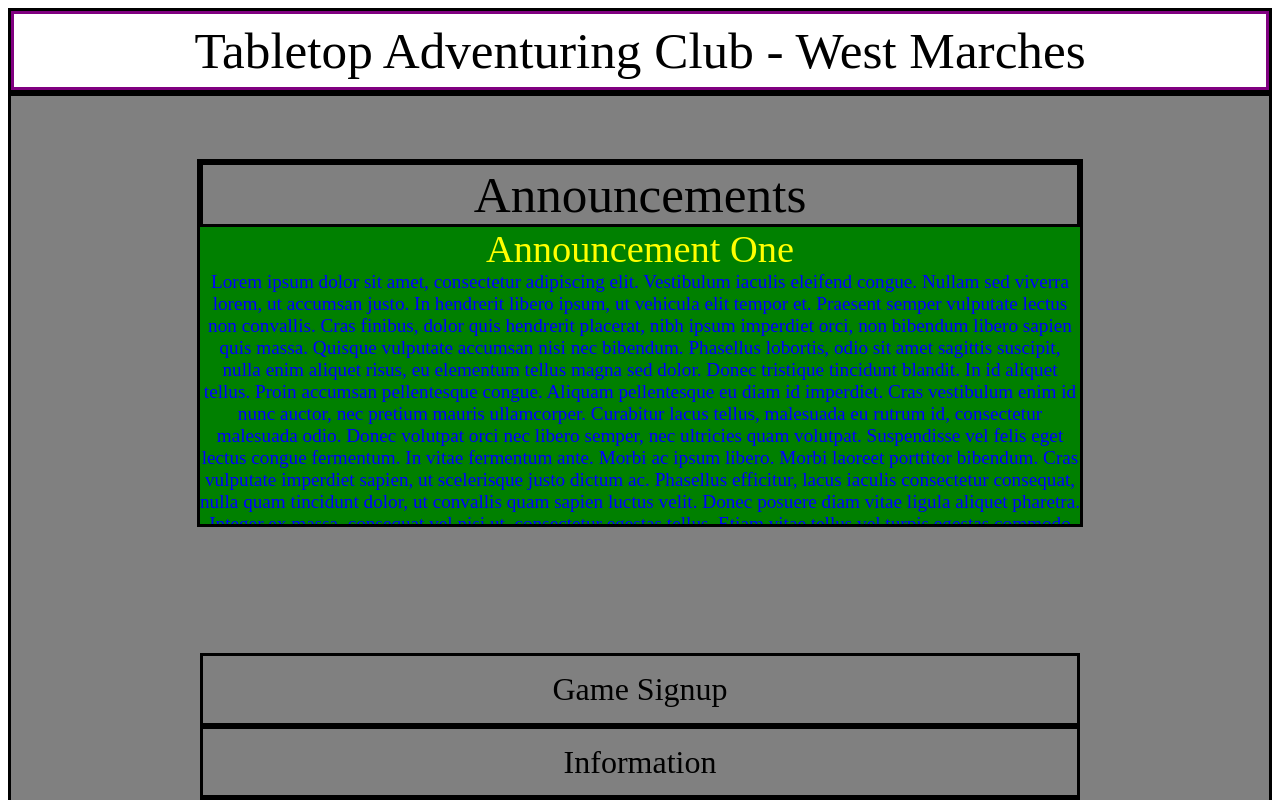
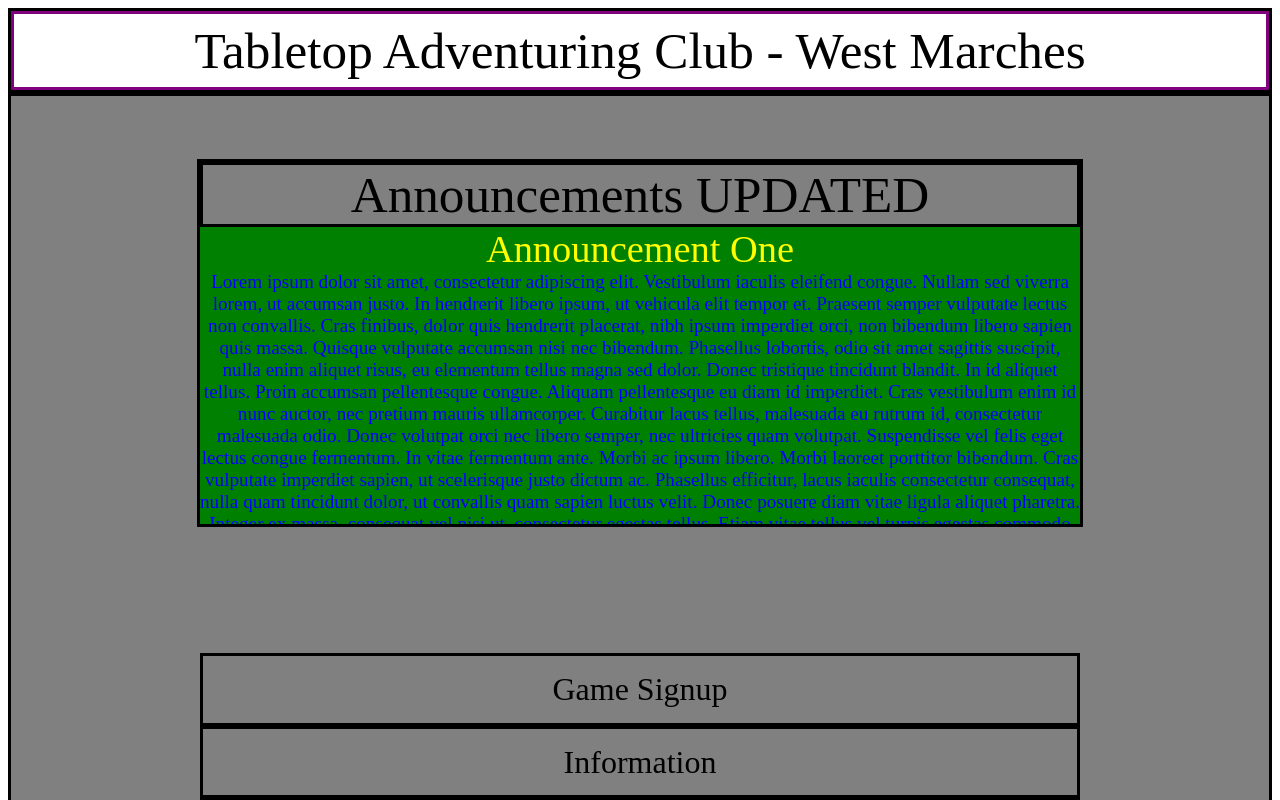
Before and after one commit to pakuhn93/TAC, a React (Vite) app: page /TAC in a window 1280 px wide. Shown: the top 800 px of the page. Built offline with nearby package versions, Linux system fonts and the light colour scheme.

Commit message:
quick edit to see if i can get pages to update again

```diff
--- a/src/pages/Home/Home.jsx
+++ b/src/pages/Home/Home.jsx
@@ -12,7 +12,7 @@ export default function Home(){
     // Primary Navigation
     const navPrimary = [
         {
-            text: "Announcements",
+            text: "Announcements UPDATED",
             url: "/TAC/announcements"
         },
     ];
```
